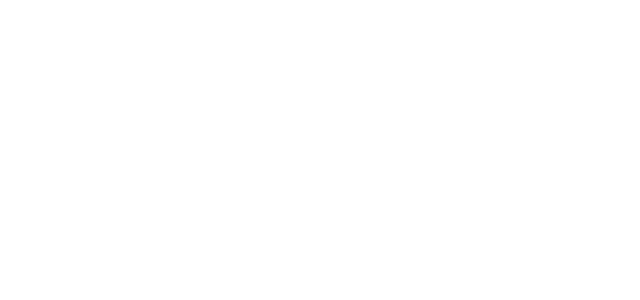
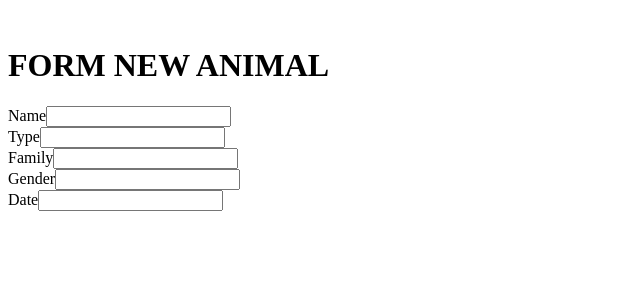
Before and after one commit to GabriMF/Zootopia, a Vue app in the folder src/main/frontend/: page / in a window 1280 px wide. Shown: the top 300 px of the page, without its empty margins (0-640 px from the left). Built offline with nearby package versions, Linux system fonts and the light colour scheme.

Commit message:
added structured of form

```diff
--- a/src/main/frontend/index.html
+++ b/src/main/frontend/index.html
@@ -4,6 +4,7 @@
     <meta charset="UTF-8">
     <link rel="icon" href="/favicon.ico">
     <meta name="viewport" content="width=device-width, initial-scale=1.0">
+    <link rel="stylesheet" href="@/sass/reset.scss">
     <title>Vite App</title>
   </head>
   <body>
--- a/src/main/frontend/src/App.vue
+++ b/src/main/frontend/src/App.vue
@@ -1,8 +1,10 @@
 <script setup>
+import FormNewAnimal from './views/FormNewAnimal.vue';
 
 </script>
 
 <template>
+    <FormNewAnimal />
 
 </template>
 
--- a/src/main/frontend/src/components/WelcomeItem.vue
+++ b/src/main/frontend/src/components/WelcomeItem.vue
@@ -10,6 +10,7 @@
       <slot></slot>
     </div>
   </div>
+
 </template>
 
 <style scoped>
--- a/src/main/frontend/src/main.js
+++ b/src/main/frontend/src/main.js
@@ -2,13 +2,13 @@
 import { createPinia } from 'pinia'
 
 import App from './App.vue'
-import router from './router'
+// import router from './router'
 
 
-
+// import './sass/styles.scss'
 const app = createApp(App)
 
 app.use(createPinia())
-app.use(router)
+//app.use(router)
 
 app.mount('#app')
--- /dev/null
+++ b/src/main/frontend/src/views/FormNewAnimal.vue
@@ -0,0 +1,41 @@
+<script setup></script>
+<template>
+  <div class="wrapper">
+    <div class="wrapper-side">
+      <img src="" alt="" />
+    </div>
+    <div>
+      <form class="form">
+        <h1 class="title">FORM NEW ANIMAL</h1>
+
+        <div class="__form-group">
+          <label for="name" class="__container-forms__label">Name</label>
+          <input type="text" class="__container-forms__label__inputbox" name="name"/>
+        </div>
+
+        <div class="__form-group">
+          <label for="type" class="__container-forms__label">Type</label>
+          <input type="text" class="__container-forms__label_inputbox" name="type"/>
+        </div>
+
+        <div class="__form-group">
+          <label for="family" class="__container-forms__label">Family</label>
+          <input type="text" class="__container-forms__label_inputbox" name="family"/>
+        </div>
+
+        <div class="__form-group">
+          <label for="gender" class="__container-forms__label">Gender</label>
+            <input type="text" class="__container-forms__label_inputbox"  name="gender"/>
+        </div>
+
+
+        <div>
+          <label for="date" class="__container-forms__label">Date</label>
+          <input type="text"   class="__container-forms__label_inputbox" name="date" />
+        </div>
+
+    </form>
+    </div>
+  </div>
+</template>
+<style lang="scss" scoped></style>
```
